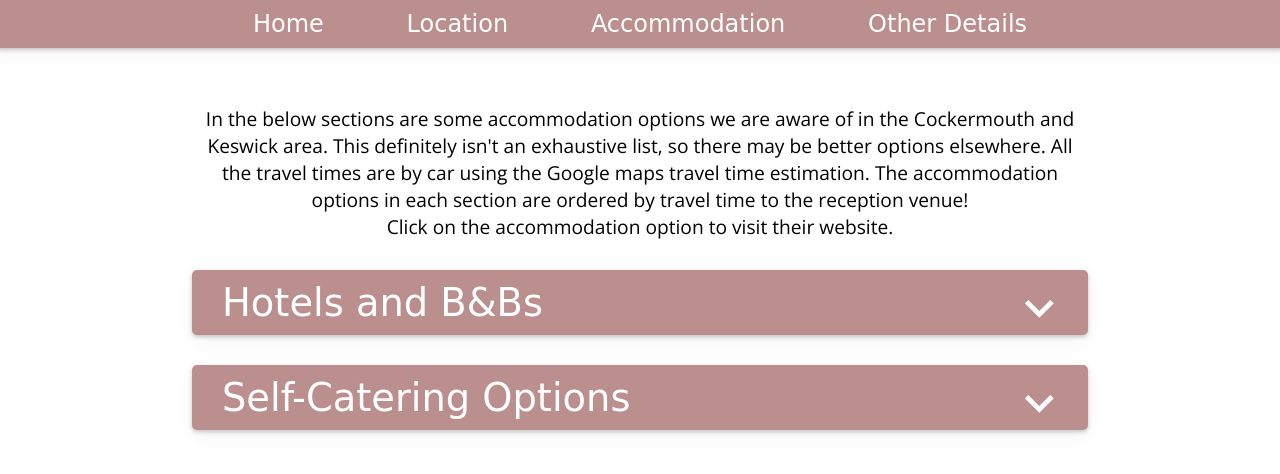
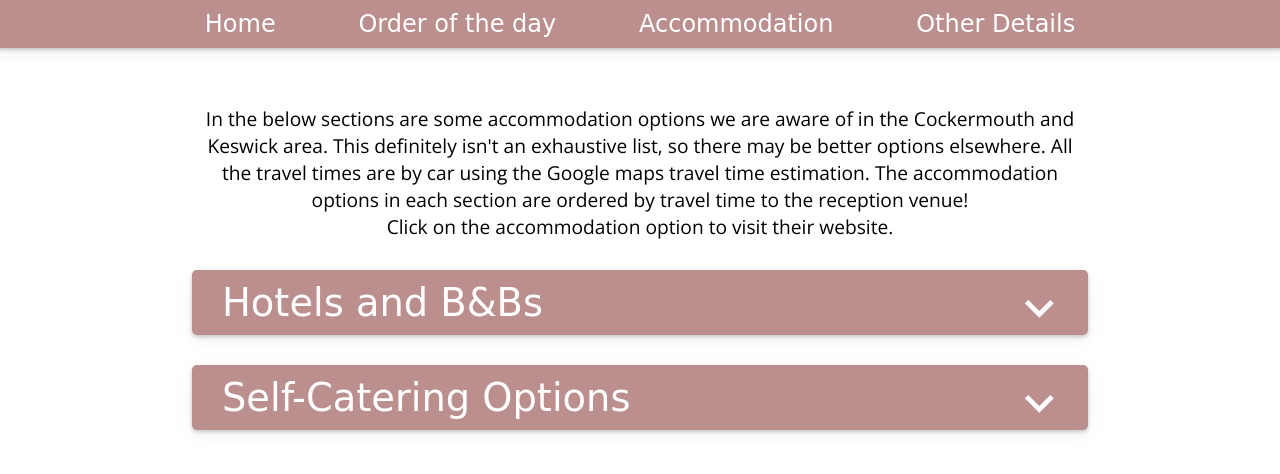
Before and after one commit to hannahanddeclan/hannahanddeclan.github.io, a plain HTML site: page accommodation.html in a window 1280 px wide. Drawn offline with nearby package versions, Linux system fonts and the light colour scheme; a web font is replaced by a local one.

Commit message:
Update accommodation.html

```diff
--- a/accommodation.html
+++ b/accommodation.html
@@ -18,7 +18,7 @@
   <body>
     <div class='header'>
       <a href='homepage'>Home</a>
-      <a href='location'>Location</a>
+      <a href='orderofday'>Order of the day</a>
       <a href='accommodation'>Accommodation</a>
       <a href='details'>Other Details</a>
     </div>
@@ -415,7 +415,7 @@
     </div>
     <div class='footer'>
       <a href='homepage'><i class="material-icons">home</i></a>
-      <a href='location'><i class="material-icons">place</i></a>
+      <a href='orderofday'><i class="material-icons">schedule</i></a>
       <a href='accommodation'><i class="material-icons">king_bed</i></a>
       <a href='details'><i class="material-icons">help_center</i></a>
     </div>
```
